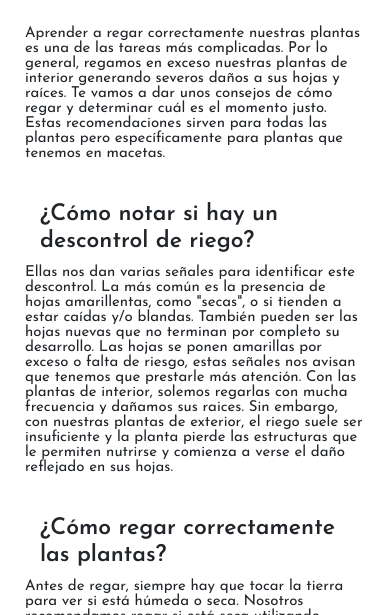
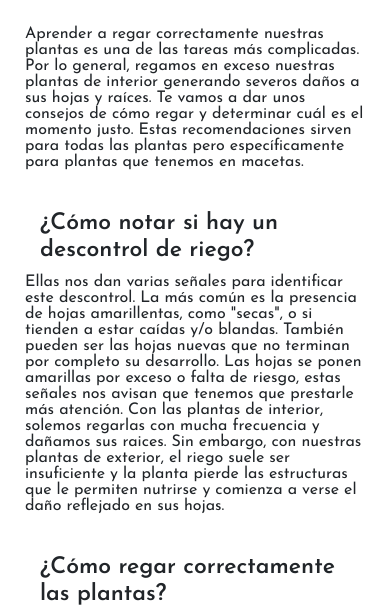
Before and after one commit to camyael/paginaCamilaVillaverde, a website: page pages/cuidados.html in a window 390 px wide. Shown: the part 166-781 px from the top of the page. Drawn offline with nearby package versions, Linux system fonts and the light colour scheme.

Commit message:
tamaño de letra

```diff
--- a/scss/partials/_cuidados.scss
+++ b/scss/partials/_cuidados.scss
@@ -30,10 +30,9 @@
         p {
             font-size: 17px;
             margin-bottom: 40px;
-            font-weight: 400;
             line-height: normal;
             @media (max-width: 480px) {
-                font-size: 15px;
+                font-size: 16px;
             }
 
         }
--- a/scss/partials/_inicio.scss
+++ b/scss/partials/_inicio.scss
@@ -301,7 +301,6 @@
             padding: 0px 20px;
         }
         @media screen and (max-width: 480px) {
-            padding: 0px 8px;
             margin: 15px 8px;
         }
 
--- a/scss/partials/_nosotros.scss
+++ b/scss/partials/_nosotros.scss
@@ -20,7 +20,6 @@
         }
         p {
             font-size: 18px;
-            font-weight: 400px;
             a {
                 color: #163b2a;
                 font-weight: 600;
```
Also changed, not shown: css/style.css.
